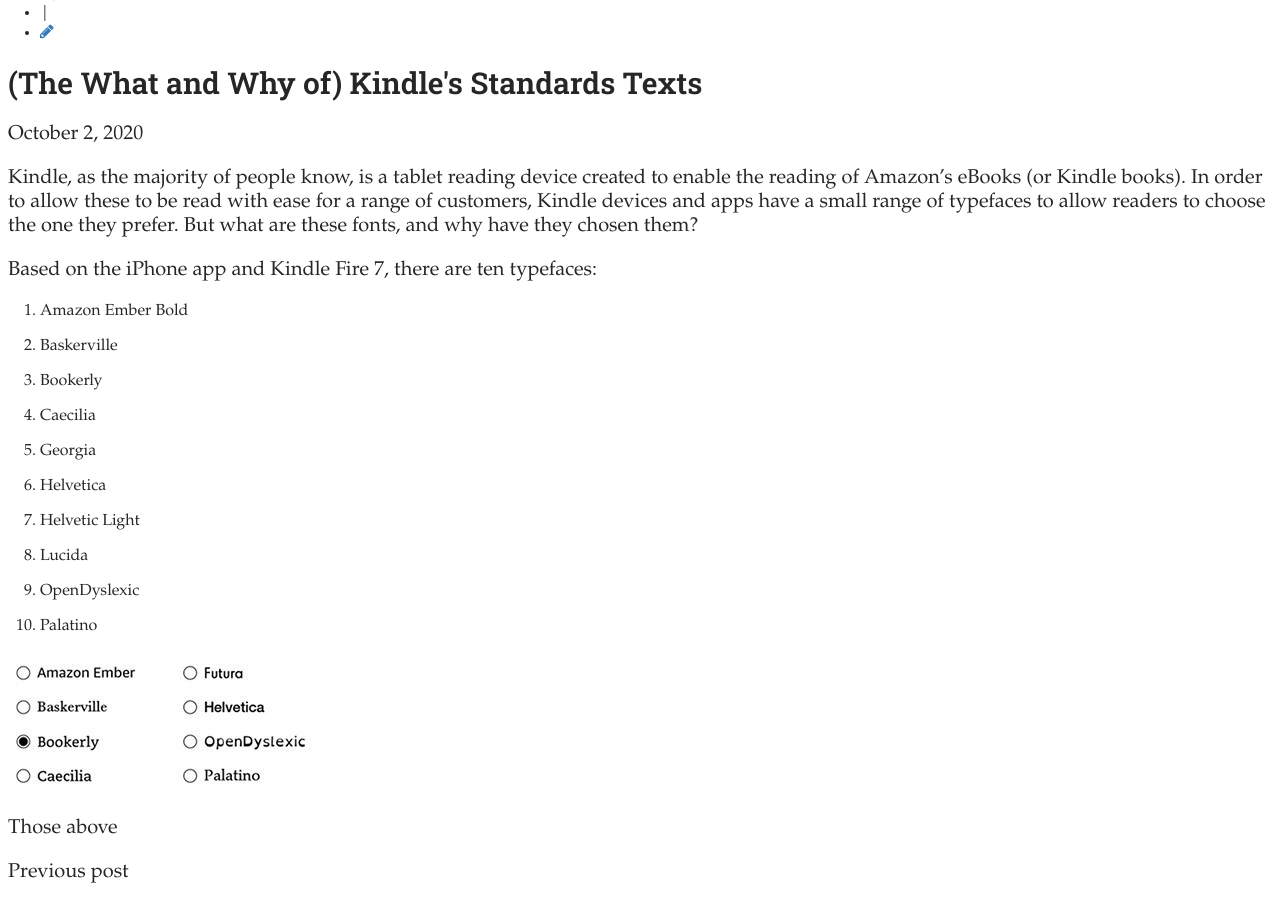
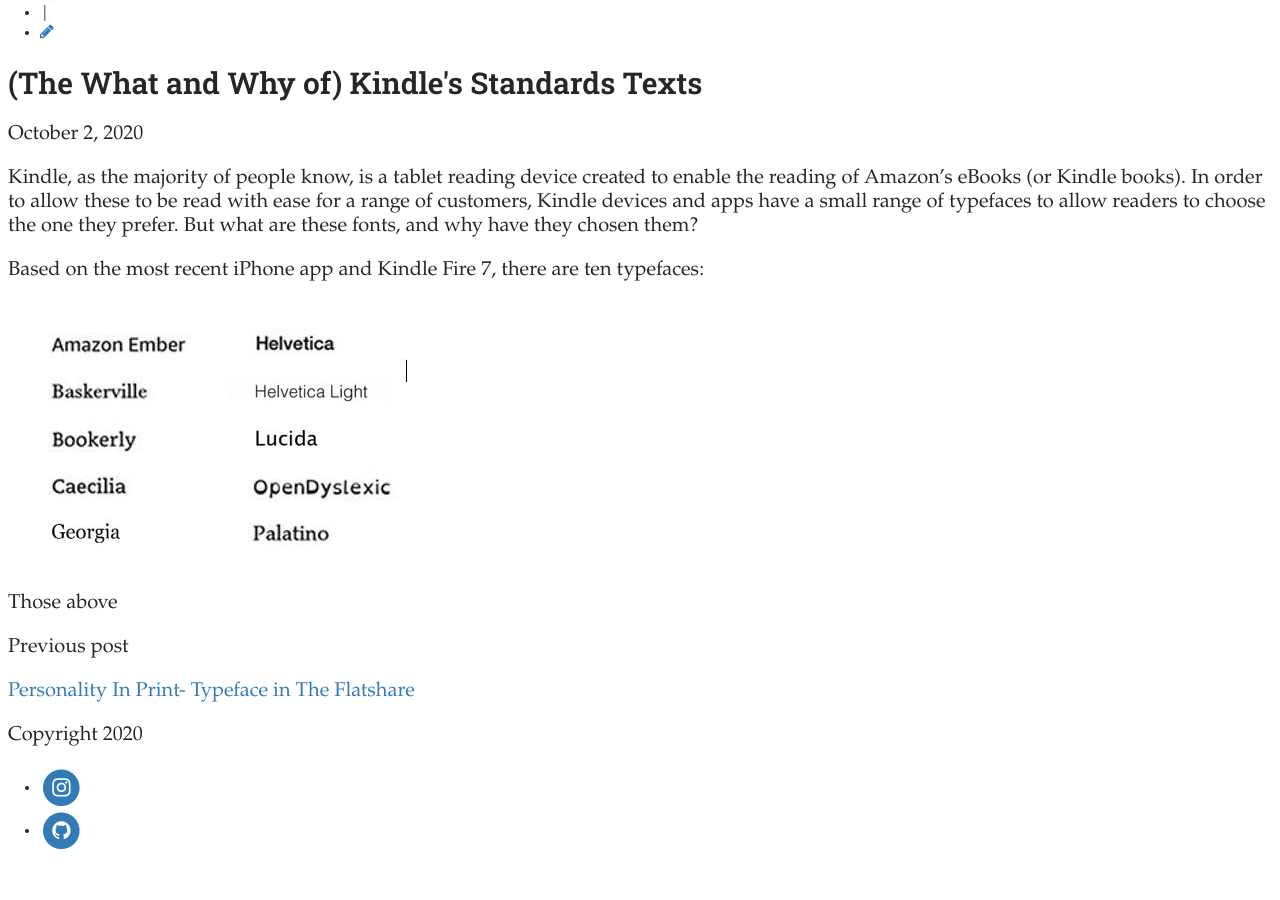
Before and after one commit to eyescroll/BrookesBlog, a Jekyll site: the page built from _posts/2020-10-02-the-what-and-why-of-kindles-standards-texts.md, in a window 1280 px wide and 900 px high, scrolled down 486 px. Built offline with Jekyll 4.4.1, drawn with Linux system fonts in a browser that asks for light colours; some web fonts are replaced; after the commit the page ends 1355 px from its top, so only the background shows below that.

Commit message:
Update Post “2020-10-02-the-what-and-why-of-kindles-standards-texts”

```diff
--- a/_posts/2020-10-02-the-what-and-why-of-kindles-standards-texts.md
+++ b/_posts/2020-10-02-the-what-and-why-of-kindles-standards-texts.md
@@ -8,30 +8,8 @@
 
 
 
-Based on the iPhone app and Kindle Fire 7, there are ten typefaces:
+Based on the most recent iPhone app and Kindle Fire 7, there are ten typefaces:
 
-1. Amazon Ember Bold
-
-2. Baskerville
-
-3. Bookerly
-
-4. Caecilia
-
-5. Georgia
-
-6. Helvetica
-
-7. Helvetic Light
-
-8.  Lucida
-
-9.  OpenDyslexic
-
-10. Palatino
-
-
-
-![](../uploads/article2-kindlefonts-edited-.jpg "https://blog.the-ebook-reader.com/2017/10/12/kindle-software-update-arrives-with-new-bold-and-font-settings/")
+![](../uploads/article2-known-kindlefonts.jpg "(Known) Kindle Fonts")
 
 Those above
```
Also changed, not shown: uploads/article2-kindlefonts-edited-.jpg (deleted), uploads/article2-known-kindlefonts.jpg (added).
